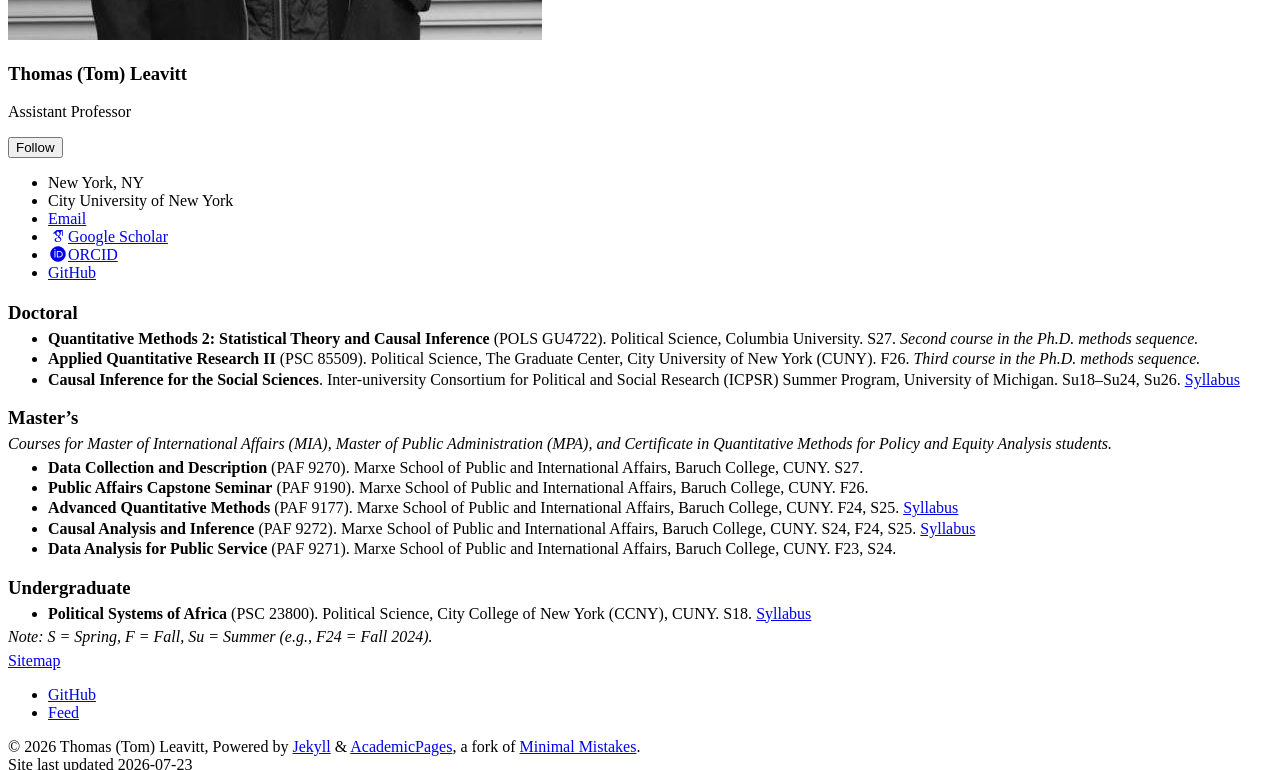
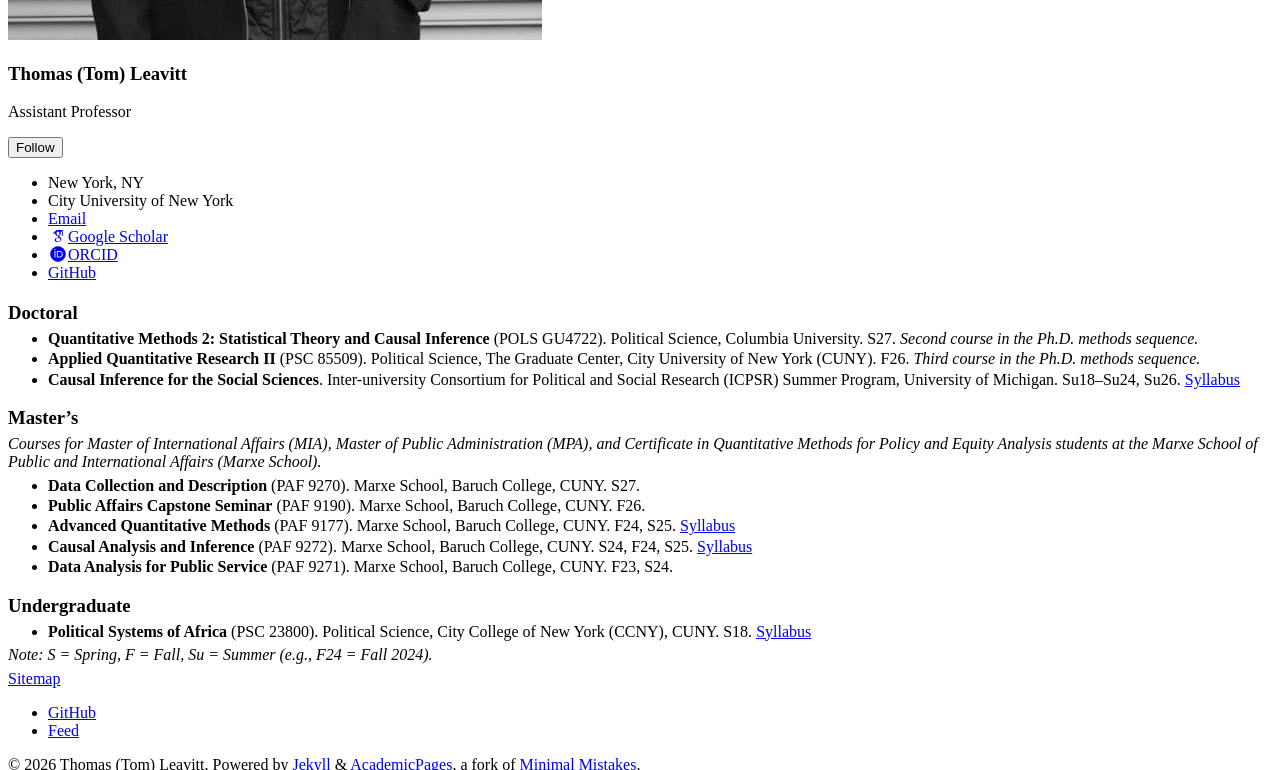
Before and after one commit to tl2624/tl2624.github.io, a Jekyll site: the page built from _pages/teaching.md, in a window 1280 px wide and 900 px high, scrolled down 702 px, cut to the strip 0-770 px from the top of the window. Built offline with Jekyll 4.4.1, drawn with Linux system fonts in a browser that asks for light colours; some web fonts are replaced.

Commit message:
Abbreviate Marxe School on course lines; define full name in Master's note
Introduce 'Marxe School of Public and International Affairs (Marxe School)' in the
Master's section note, then use the short 'Marxe School, Baruch College, CUNY' on
each course line.

Co-Authored-By: Claude Opus 4.8 <noreply@anthropic.com>

```diff
--- a/_pages/teaching.md
+++ b/_pages/teaching.md
@@ -21,13 +21,13 @@ author_profile: true
 
 ### Master's
 
-*Courses for Master of International Affairs (MIA), Master of Public Administration (MPA), and Certificate in Quantitative Methods for Policy and Equity Analysis students.*
+*Courses for Master of International Affairs (MIA), Master of Public Administration (MPA), and Certificate in Quantitative Methods for Policy and Equity Analysis students at the Marxe School of Public and International Affairs (Marxe School).*
 
-- **Data Collection and Description** (PAF 9270). Marxe School of Public and International Affairs, Baruch College, CUNY. S27.
-- **Public Affairs Capstone Seminar** (PAF 9190). Marxe School of Public and International Affairs, Baruch College, CUNY. F26.
-- **Advanced Quantitative Methods** (PAF 9177). Marxe School of Public and International Affairs, Baruch College, CUNY. F24, S25. [Syllabus](https://tl2624.github.io/files/PAF_9177.pdf)
-- **Causal Analysis and Inference** (PAF 9272). Marxe School of Public and International Affairs, Baruch College, CUNY. S24, F24, S25. [Syllabus](https://tl2624.github.io/files/PAF_9272.pdf)
-- **Data Analysis for Public Service** (PAF 9271). Marxe School of Public and International Affairs, Baruch College, CUNY. F23, S24.
+- **Data Collection and Description** (PAF 9270). Marxe School, Baruch College, CUNY. S27.
+- **Public Affairs Capstone Seminar** (PAF 9190). Marxe School, Baruch College, CUNY. F26.
+- **Advanced Quantitative Methods** (PAF 9177). Marxe School, Baruch College, CUNY. F24, S25. [Syllabus](https://tl2624.github.io/files/PAF_9177.pdf)
+- **Causal Analysis and Inference** (PAF 9272). Marxe School, Baruch College, CUNY. S24, F24, S25. [Syllabus](https://tl2624.github.io/files/PAF_9272.pdf)
+- **Data Analysis for Public Service** (PAF 9271). Marxe School, Baruch College, CUNY. F23, S24.
 
 ### Undergraduate
 
```
